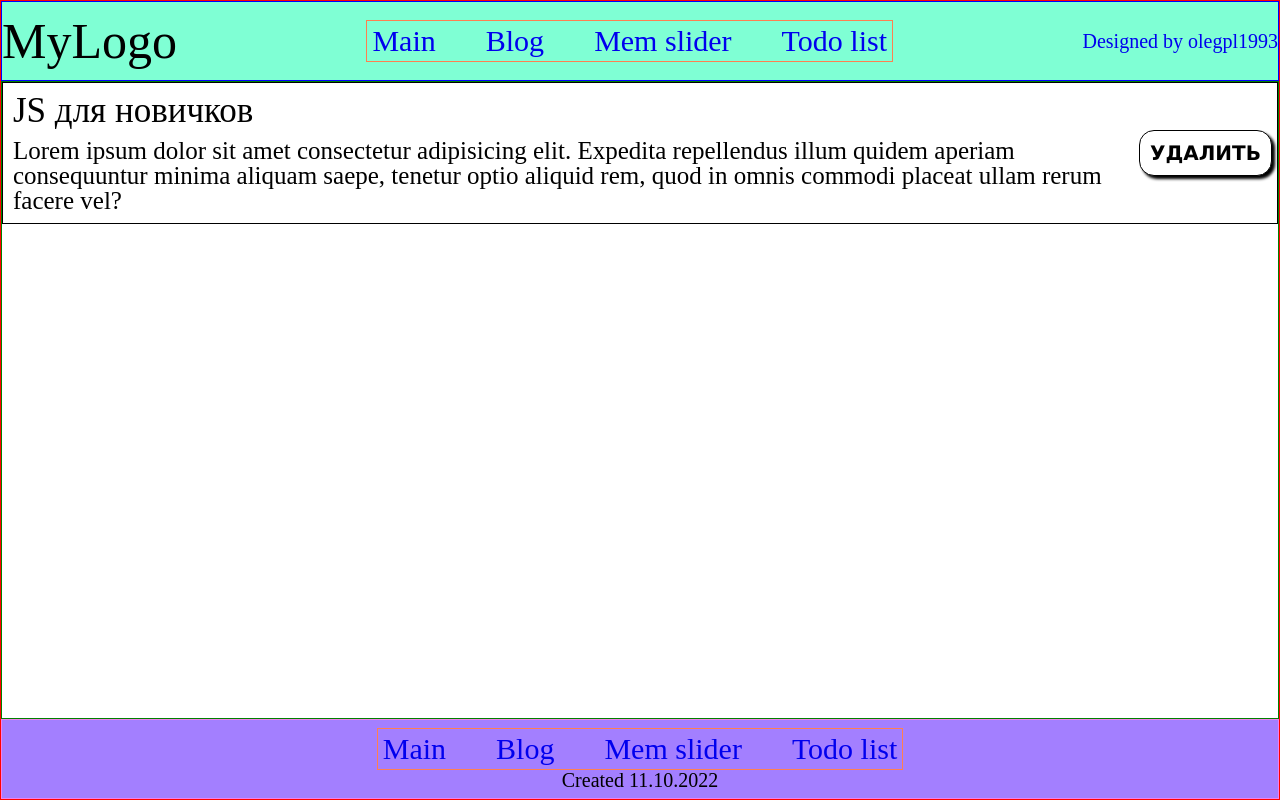
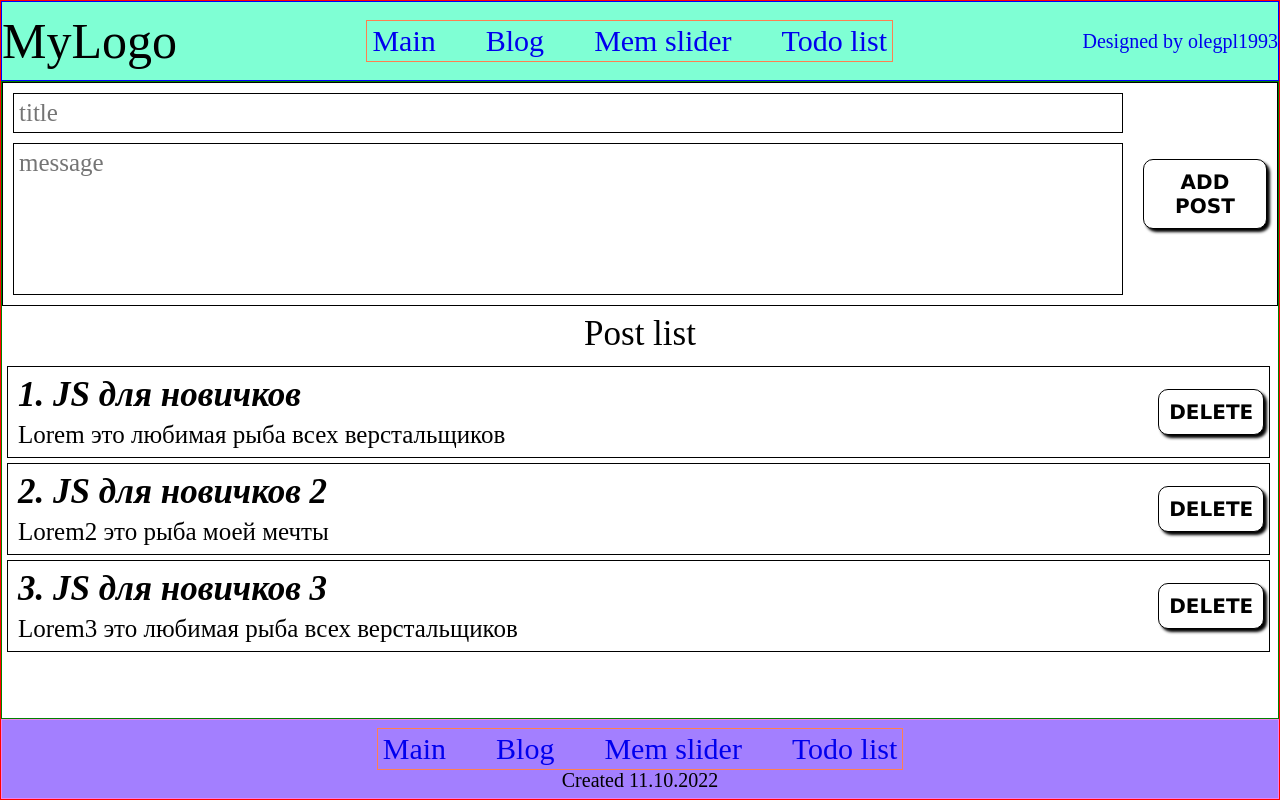
Before and after one commit to olegpl1993/my-react-app, a React (Create React App) app: page /blog in a window 1280 px wide. Built offline with nearby package versions, Linux system fonts and the light colour scheme.

Commit message:
feat: create post state and post module

```diff
--- a/src/App.css
+++ b/src/App.css
@@ -5,15 +5,18 @@
   display: flex;
   flex-direction: column;
 }
+
 .header {
   border: 1px solid blue;
   height: 100px;
   background-color: aquamarine;
 }
+
 .content {
   border: 1px solid green;
   height: 100%;
 }
+
 .footer {
   border: 1px solid violet;
   height: 100px;
--- /dev/null
+++ b/src/global.css
@@ -0,0 +1,21 @@
+.button {
+  border: 1px solid black;
+  background-color: white;
+  box-shadow: 3px 3px 3px black;
+  text-align: center;
+  font-size: 20px;
+  font-family: Verdana, Geneva, Tahoma, sans-serif;
+  border-radius: 10px;
+  padding: 10px;
+  text-transform: uppercase;
+  font-weight: 700;
+  color: black;
+}
+.button:hover {
+  background-color: rgb(167, 255, 165);
+}
+.button:active {
+  background-color: rgb(167, 255, 165);
+  box-shadow: 0px 0px 0px black;
+  transform: translate(3px, 3px);
+}
--- a/src/index.js
+++ b/src/index.js
@@ -1,6 +1,7 @@
 import React from 'react';
 import ReactDOM from 'react-dom/client';
-import './index.css';
+import './nullstyle.css';
+import './global.css';
 import App from './App';
 import { BrowserRouter } from 'react-router-dom';
 
--- a/src/modules/blog/Blog.css
+++ b/src/modules/blog/Blog.css
@@ -5,3 +5,42 @@
   height: 100%;
   font-size: 50px;
 }
+
+.blog__createPost {
+  display: flex;
+  align-items: center;
+  justify-content: space-between;
+  width: 100%;
+  border: 1px solid black;
+  padding: 10px;
+  gap: 20px;
+}
+
+.blog__col {
+display: flex;
+flex-direction: column;
+gap: 10px;
+width: 100%;
+}
+
+.blog__inputTitle {
+  border: 1px solid black;
+  padding: 5px;
+  font-size: 25px;
+}
+
+.blog__inputBody {
+  border: 1px solid black;
+  padding: 5px;
+  font-size: 25px;
+  resize: none;
+}
+
+.blog__postList {
+  font-size: 35px;
+  padding: 10px;
+}
+
+.blog__body {
+  width: 100%;
+}
--- a/src/modules/blog/Blog.js
+++ b/src/modules/blog/Blog.js
@@ -1,10 +1,27 @@
+import { useState } from 'react';
 import './Blog.css';
 import Post from './post/Post';
 
 function Blog() {
+  const [posts, setPosts] = useState([ //массив постов
+    { id: 1, title: 'JS для новичков', text: 'Lorem это любимая рыба всех верстальщиков' },
+    { id: 2, title: 'JS для новичков 2', text: 'Lorem2 это рыба моей мечты' },
+    { id: 3, title: 'JS для новичков 3', text: 'Lorem3 это любимая рыба всех верстальщиков' }
+  ])
+
   return (
     <div className="blog">
-      <Post />
+      <div className="blog__createPost">
+        <div className="blog__col">
+          <input className='blog__inputTitle' type="text" placeholder='title' />
+          <textarea className='blog__inputBody' type="text" rows='5' placeholder='message' />
+        </div>
+        <button className='blog__createPostButton button'>Add post</button>
+      </div>
+      <div className='blog__postList'>Post list</div>
+      <div className="blog__body">
+        {posts.map((post) => <Post post={post} key={post.id} />)} {/* Создает модули с постами*/}
+      </div>
     </div>
   );
 }
--- a/src/modules/blog/post/Post.css
+++ b/src/modules/blog/post/Post.css
@@ -1,40 +1,19 @@
 .post {
   border: 1px solid black;
-  width: 100%;
+  width: 99%;
   display: flex;
   align-items: center;
   gap: 20px;
   padding: 5px;
+  justify-content: space-between;
+  margin: 5px;
 }
 
-.post__topic {
+.post__title {
   font-size: 35px;
+  font-style: italic;
+  font-weight: 700;
   padding: 5px;
-}
-
-.post__button {
-  width: 180px;
-  border: 1px solid black;
-  background-color: white;
-  box-shadow: 3px 3px 3px black;
-  text-align: center;
-  font-size: 20px;
-  font-family: Verdana, Geneva, Tahoma, sans-serif;
-  border-radius: 15px;
-  padding: 10px;
-  text-transform: uppercase;
-  font-weight: 700;
-  color: black;
-}
-
-.post__button:hover {
-  background-color: gray;
-}
-
-.post__button:active {
-  background-color: rgb(218, 65, 28);
-  box-shadow: 0px 0px 0px black;
-  transform: translate(3px, 3px);
 }
 
 .post__text {
--- a/src/modules/blog/post/Post.js
+++ b/src/modules/blog/post/Post.js
@@ -1,15 +1,13 @@
 import './Post.css';
 
 function Post(props) {
-  console.log(props)
-  console.log('Hell world')
   return (
     <div className="post">
       <div className="post__col">
-        <div className="post__topic">JS для новичков</div>
-        <div className="post__text">Lorem ipsum dolor sit amet consectetur adipisicing elit. Expedita repellendus illum quidem aperiam consequuntur minima aliquam saepe, tenetur optio aliquid rem, quod in omnis commodi placeat ullam rerum facere vel?</div>
+        <div className="post__title">{props.post.id}. {props.post.title}</div>
+        <div className="post__text">{props.post.text}</div>
       </div>
-      <button className='post__button'>Удалить</button>
+      <button className='post__button button'>Delete</button>
     </div>
   );
 }
--- a/src/modules/main/Main.css
+++ b/src/modules/main/Main.css
@@ -1,7 +1,6 @@
 .main {
   display: flex;
   flex-direction: column;
-  justify-content: center;
   height: 100%;
   font-size: 50px;
 }
--- a/src/modules/main/Main.js
+++ b/src/modules/main/Main.js
@@ -11,9 +11,6 @@ function Main() {
       <div className="line">
         {<TextInput />}
       </div>
-      <div className="line">
-
-      </div>
     </div>
   );
 }
--- a/src/modules/main/counter/Counter.css
+++ b/src/modules/main/counter/Counter.css
@@ -4,28 +4,3 @@
   justify-content: flex-start;
   gap: 20px;
 }
-
-.button {
-  width: 180px;
-  border: 1px solid black;
-  background-color: white;
-  box-shadow: 3px 3px 3px black;
-  text-align: center;
-  font-size: 20px;
-  font-family: Verdana, Geneva, Tahoma, sans-serif;
-  border-radius: 15px;
-  padding: 10px;
-  text-transform: uppercase;
-  font-weight: 700;
-  color: black;
-}
-
-.button:hover {
-  background-color: gray;
-}
-
-.button:active {
-  background-color: rgb(218, 65, 28);
-  box-shadow: 0px 0px 0px black;
-  transform: translate(3px, 3px);
-}
--- a/src/modules/main/counter/Counter.js
+++ b/src/modules/main/counter/Counter.js
@@ -8,9 +8,9 @@ function Counter() {
 
   return (
     <div className="counter">
-      <button button className='button' onClick={increment} > Increment</button>
-      <button className='button' onClick={decrement}>Decrement</button>
-      <div className="likes">{likes}</div>
+      <button button className='counter__button button' onClick={increment} > Increment</button>
+      <button className='counter__button button' onClick={decrement}>Decrement</button>
+      <div className="counter__likes">{likes}</div>
     </div>
   )
 }
```
Also changed, not shown: src/nullstyle.css (renamed from src/index.css).
